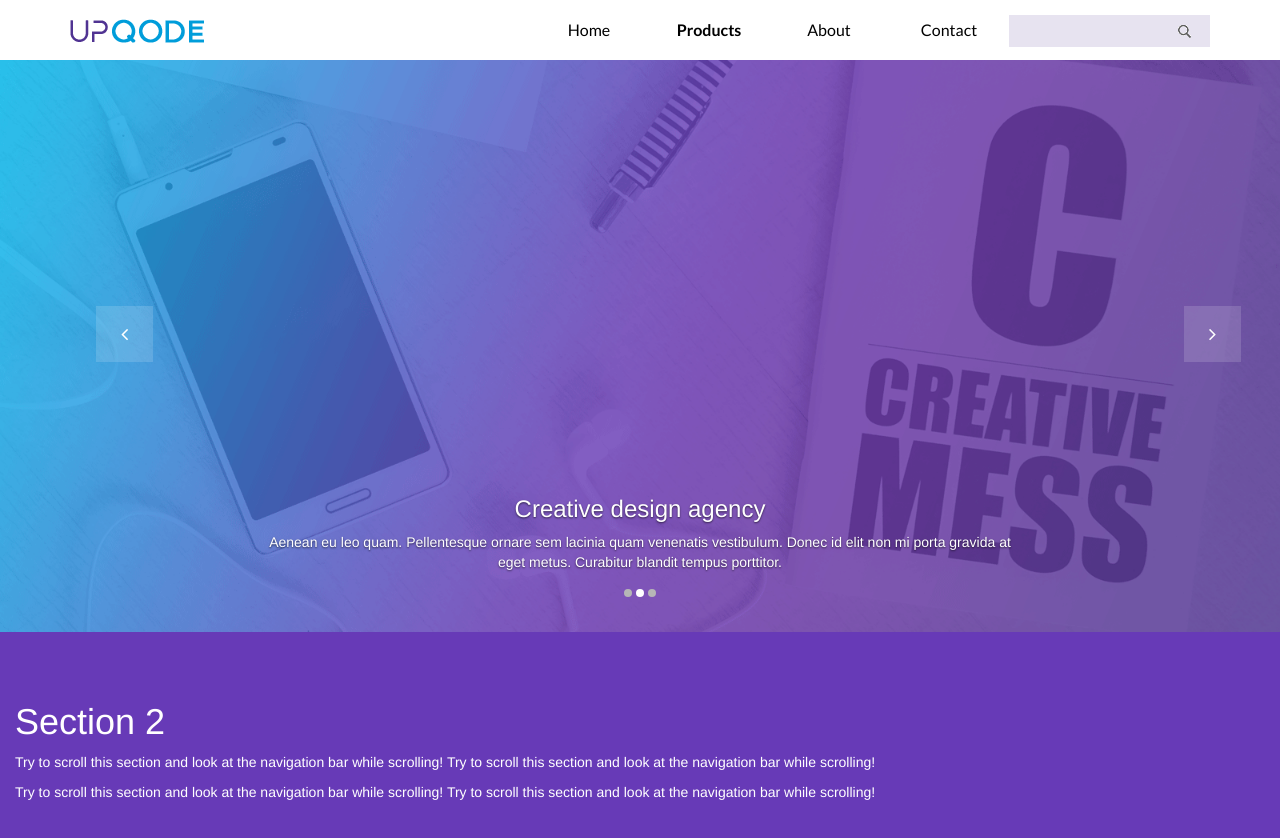
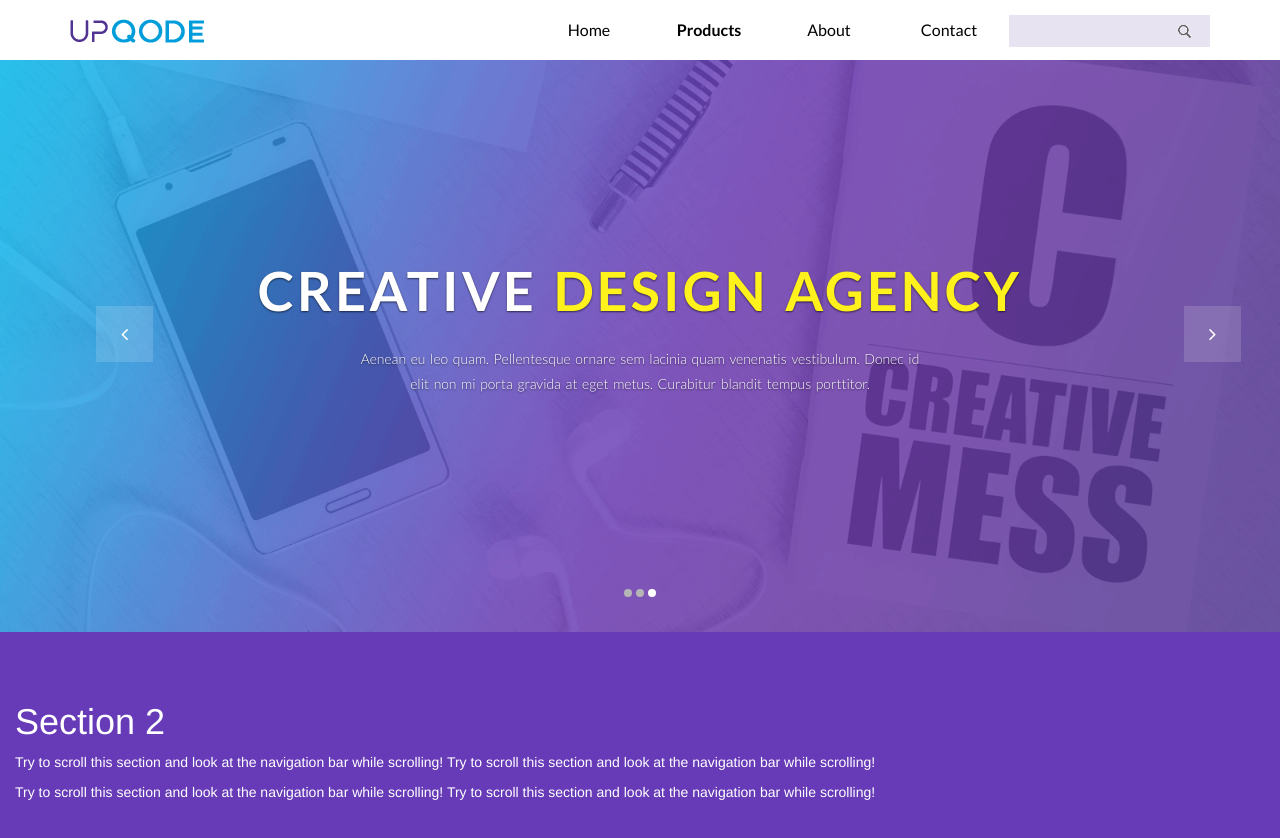
Before and after one commit to yarynayavor/upqode-test, a website: page dev/index.html in a window 1280 px wide. Shown: the top 838 px of the page. Drawn offline with nearby package versions, Linux system fonts and the light colour scheme; files that its build step writes are made by us from their sources.

Commit message:
added autoplay with different time and styling banner header and text

```diff
--- a/dev/index.html
+++ b/dev/index.html
@@ -54,7 +54,7 @@
 		</nav>
 	</div>
   <section id="home">
-  	<div id="myCarousel" class="carousel slide" data-ride="carousel">
+  	<div id="myCarousel" class="carousel slide">
     <!-- Indicators -->
     <ol class="carousel-indicators">
       <li data-target="#myCarousel" data-slide-to="0" class="active"></li>
@@ -65,40 +65,37 @@
     <!-- Wrapper for slides -->
     <div class="carousel-inner">
 
-      <div class="item active">
+      <div class="item active" data-interval="1000">
         <img src="img/banner.png" alt="banner" style="width:100%;">
         <div class="carousel-caption">
-          <h3>Creative design agency</h3>
+          <h3>Creative <span>design agency</span></h3>
           <p>Aenean eu leo quam. Pellentesque ornare sem lacinia quam venenatis vestibulum. Donec id elit non mi porta gravida at eget metus. Curabitur blandit tempus porttitor. </p>
         </div>
       </div>
 
-      <div class="item">
+      <div class="item" data-interval="3000">
         <img src="img/banner.png" alt="banner" style="width:100%;">
         <div class="carousel-caption">
-          <h3>Creative design agency</h3>
+          <h3>Creative <span>design agency</span></h3>
           <p>Aenean eu leo quam. Pellentesque ornare sem lacinia quam venenatis vestibulum. Donec id elit non mi porta gravida at eget metus. Curabitur blandit tempus porttitor. </p>
         </div>
       </div>
 
-      <div class="item">
+      <div class="item" data-interval="9000">
         <img src="img/banner.png" alt="banner" style="width:100%;">
         <div class="carousel-caption">
-          <h3>Creative design agency</h3>
+          <h3>Creative <span>design agency</span></h3>
           <p>Aenean eu leo quam. Pellentesque ornare sem lacinia quam venenatis vestibulum. Donec id elit non mi porta gravida at eget metus. Curabitur blandit tempus porttitor. </p>
         </div>
       </div>
-
     </div>
 
     <!-- Left and right controls -->
     <a class="left carousel-control" href="#myCarousel" data-slide="prev">
-      <!-- <span class="glyphicon glyphicon-chevron-left"></span> -->
       <i class="fa fa-angle-left" aria-hidden="true"></i>
       <span class="sr-only">Previous</span>
     </a>
     <a class="right carousel-control" href="#myCarousel" data-slide="next">
-      <!-- <span class="glyphicon glyphicon-chevron-right"></span> -->
       <i class="fa fa-angle-right aria-hidden="true"></i>
       <span class="sr-only">Next</span>
     </a>
--- a/dev/js/script.js
+++ b/dev/js/script.js
@@ -19,3 +19,25 @@ $('ul.nav li.first-2').hover(function() {
 }, function() {
   $(this).find('.dropdown-menu').stop(true, true).delay(200).fadeOut(500);
 });
+
+
+// different autoplay to sliders
+$(document).ready(function () {
+	var t;
+	var start = $('#myCarousel').find('.active').attr('data-interval');
+	t = setTimeout("$('#myCarousel').carousel({interval: 1000});", start-1000);
+
+	//console.log(start);
+	//console.log(t);
+
+	$('#myCarousel').on('slid.bs.carousel', function () {
+	clearTimeout(t);
+	var duration = $(this).find('.item.active').attr('data-interval');
+	console.log(duration);
+
+	$('#myCarousel').carousel('pause');
+	t = setTimeout("$('#myCarousel').carousel();", duration-1000);
+	//console.log(t);
+	});
+
+});
--- a/dev/sass/style.scss
+++ b/dev/sass/style.scss
@@ -122,6 +122,34 @@ input.search {
 	text-shadow:none;
 	color:#fff;
 	opacity:1;
+}
+
+.carousel-caption {
+    top: 35%;
+    bottom: auto;
+
+    h3 {
+    	font-size:54px;
+    	font-weight:700;
+    	font-family:$main-font;
+    	text-transform:uppercase;
+    	letter-spacing:3px;
+    	word-spacing:3px;
+    	margin-bottom:25px;
+    	span {
+    		color:$nav-color;
+    	}
+    }
+
+    p {
+    	font-weight:300;
+    	font-family:$main-font;
+    	width:74%;
+    	margin:0 auto;
+    	font-size:14px;
+    	word-spacing:2px;
+    	line-height:25px;
+    }
 }
 
 
```
Also changed, not shown: production/index.html (+7 -10 lines), production/js/script.js (+22 -0 lines), production/css/style.css.
